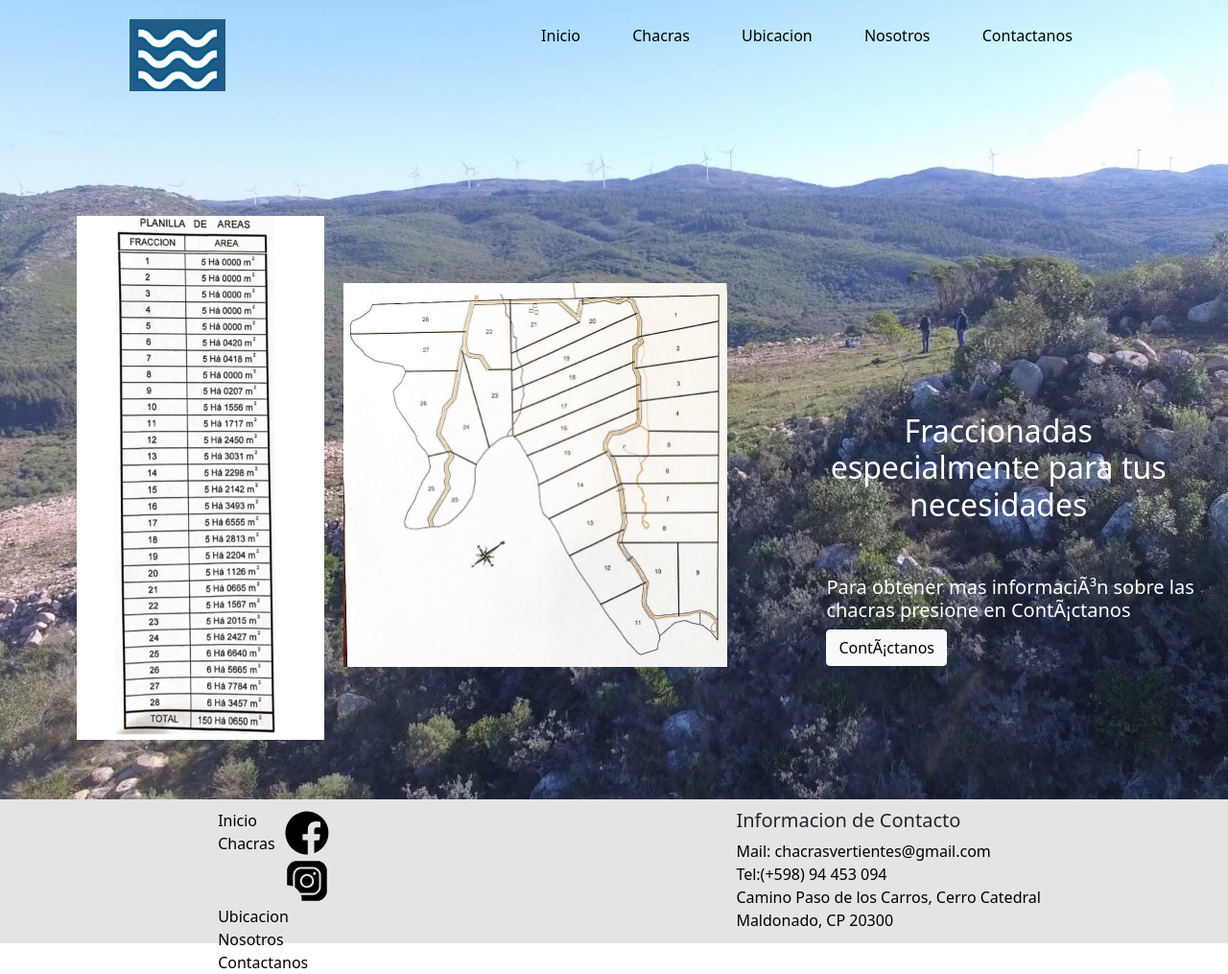
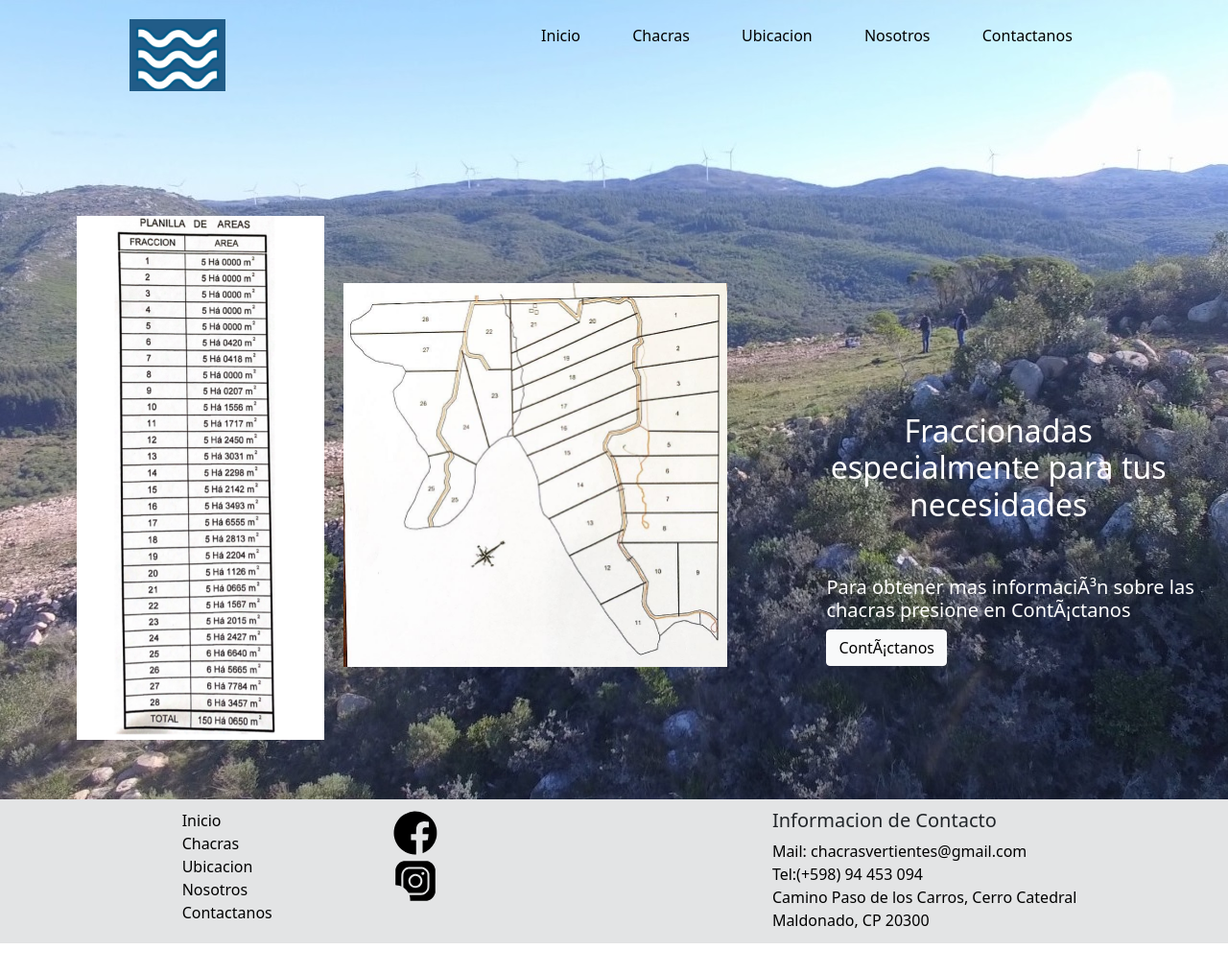
Before and after one commit to fedelu/Chacras, a website: page Chacras.html in a window 1280 px wide. Shown: the whole page at 96% size. After the commit the page ends 993 px from the top, so only its background shows below. Drawn offline with nearby package versions, Linux system fonts and the light colour scheme; a web font is replaced by a local one.

Commit message:
Entregar

```diff
--- a/Chacras.html
+++ b/Chacras.html
@@ -51,7 +51,7 @@
         </main>
         </div>
         <footer id="footer-chacras">
-            <div id="redes+links">
+            <div id="redes-links">
             <div id="redes">
                 <a href="https://www.facebook.com/chacrasvertientes/"><img src="img/facebook.svg"
                 width="50"
--- a/scss/_main.scss
+++ b/scss/_main.scss
@@ -4,7 +4,7 @@
   box-sizing: border-box;
 }
 
-#redes+links {
+#redes-links {
   width: 300px;
 }
 
```
Also changed, not shown: Contactanos.html (+1 -1 lines), Nosotros.html (+1 -1 lines), Ubicacion.html (+1 -1 lines), index.html (+1 -1 lines), css/index.css.
